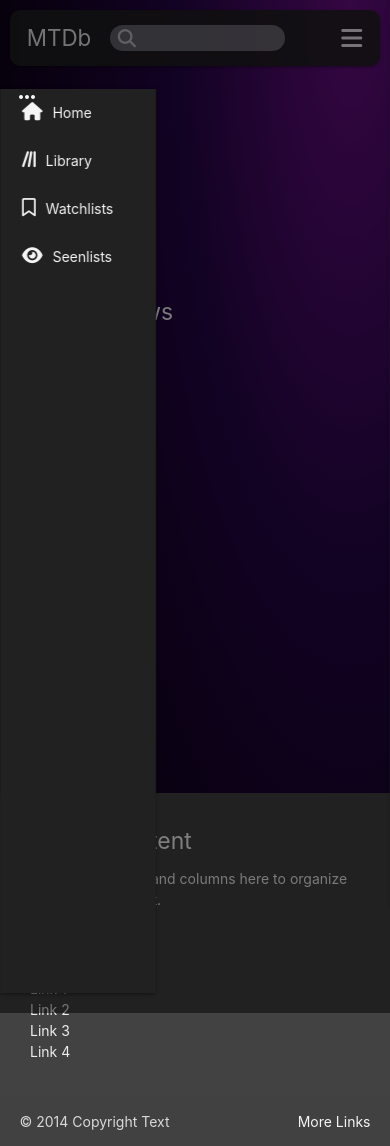
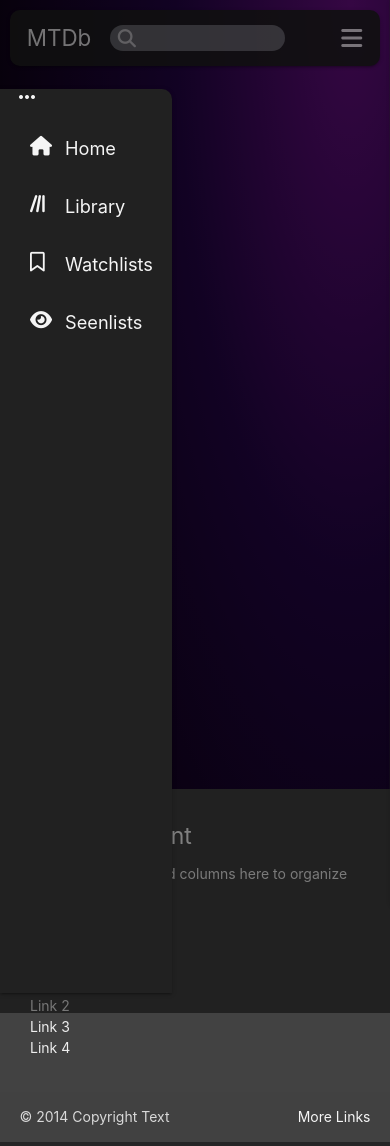
Before and after one commit to dougyb83/MTDb-Movie-Television-Database, a Flask app: page /library/ in a window 390 px wide, after a click on "more_horiz". Run offline with Flask 3, Linux system fonts and the light colour scheme; the visitor is signed in with stand-in values (Sample User, id 1); a database or web service that is not in the repository returns one stand-in record (values such as "Sample title"); data that the repository does not hold is empty; some libraries are stand-ins or nearby versions; grey boxes are pictures that could not be loaded.

Commit message:
Add expanding menu & improve layout of sidenav

```diff
--- a/static/css/style.css
+++ b/static/css/style.css
@@ -60,9 +60,8 @@ nav ul a {
     width: 150px;
 }
 
-.sidenav li>a {
+.side-menu a {
     color: whitesmoke;
-    padding: 0;
 }
 
 ul#nav-menu {
@@ -163,30 +162,56 @@ input#login-password, input#login-username,input#signup-username,input#signup-pa
     color: red;
 }
 
-.side-menu > i {
-    margin: 0 30px;
-}
-
 .menu-item {
     display: flex;
     flex-direction: row;
     justify-content: left;
+    margin: 20px 0;
+}
+
+.sub-menu-item {
+    display: flex;
+    flex-direction: row;
+    justify-content: left;
+    margin: 20px 20px;
 }
 
 .menu-item i {
     margin-right: 10px;
-    font-size: 1.3em;
+    font-size: 1.8em;
+    width: 40px;
+}
+
+.list-item {
+    font-size: 1.5em;
+    width: max-content;
 }
 
 .sub-menu {
+    /* display: none; */
+    position: relative;
+    right: 100px;
+    top: 30px;
+    margin: 25px 0;
+}
+
+.hide {
     display: none;
 }
 
+.show {
+    display: block;
+}
+
+.menu-item-text {
+    width: 50px;
+}
 
 /* library page */
 .sidenav.sidenav-fixed {
+    border-radius: 0 10px 0 0;
     margin-top: 89px;
-    width: 15vw;
+    width: 20vw;
     padding: 30px 45px ;
 }
 
@@ -414,6 +439,10 @@ textarea::placeholder {
     .auth-form .input-field i {
         left: 0;
     }
+
+    .sidenav.sidenav-fixed {
+        width: 16vw;
+    }
 }
 
 @media only screen and (max-width: 1440px) {
@@ -426,6 +455,10 @@ textarea::placeholder {
 
     .main-content {
         left: 305px;
+    }
+
+    .sidenav.sidenav-fixed {
+        width: 18vw;
     }
 }
 
@@ -482,10 +515,6 @@ textarea::placeholder {
         font-size: 3rem;
     }
 
-    .library-content, .list-content {
-        margin-left: 175px;
-    }
-
     .card-poster {
         margin: 46px 0 12px;
     }
@@ -504,8 +533,8 @@ textarea::placeholder {
     }
 
     .sidenav.sidenav-fixed {
-        width: 15vw;
-        padding: 0 22px;
+        width: 22vw;
+        padding: 25px 35px;
     }
 
     .button-container button,
@@ -532,12 +561,8 @@ textarea::placeholder {
         font-size: 20px;
     }
 
-    .side-menu a {
-        color: whitesmoke;
-    }
-
     .sidenav.sidenav-fixed {
-        width: 25vw;
+        width: 27vw;
     }
 
     .search-bar {
@@ -573,7 +598,8 @@ textarea::placeholder {
     }
 
     .library-content, .list-content {
-        margin-left: 20px;
+        width: 90vw;
+        margin: 0 auto;
     }
 
     .poster img {
@@ -587,6 +613,27 @@ textarea::placeholder {
 
     .feature-container-search {
         height: 540px;
+    }
+
+    .menu-item i {
+        font-size: 1.4em;
+        width: 25px;
+    }
+
+    .list-item {
+        font-size: 1.3em;
+    }
+
+    .menu-item {
+        margin: 10px 0;
+    }
+
+    .side-menu ul {
+        margin-top: 20px;
+    }
+
+    .sub-menu-item {
+        margin: 0 40px;
     }
 }
 
@@ -604,7 +651,8 @@ textarea::placeholder {
     }
 
     .sidenav.sidenav-fixed {
-        width: 40vw;
+        width: 44vw;
+        padding: 25px 30px;
     }
 
     .fa-magnifying-glass {
@@ -716,6 +764,10 @@ textarea::placeholder {
     .rating > h6 {
         font-size: 15px;
     }
+
+    .sub-menu-item {
+        margin: 0 30px;
+    }
 }
 
 @media only screen and (max-width: 375px) {
@@ -724,7 +776,7 @@ textarea::placeholder {
     }
 
     .sidenav.sidenav-fixed {
-        width: 45vw;
+        width: 50vw;
     }
 
     nav .input-field {
@@ -758,4 +810,24 @@ textarea::placeholder {
     .feature-container-library {
         height: 310px;
     }
+
+    .menu-item i {
+        font-size: 1.2em;
+        width: 22px;
+    }
+
+    .list-item {
+        font-size: 1.1em;
+    }
+
+    .menu-item {
+        margin: 0 0;
+    }
+
+    .side-menu ul {
+        margin-top: 10px;
+    }
+
+
+
 }
--- a/static/js/script.js
+++ b/static/js/script.js
@@ -6,13 +6,6 @@ $(document).ready(function(){
   // initialise and set position for side navs
   $('#nav-menu').sidenav({edge: "right"});
   $('#slide-out').sidenav({edge: "left"});
-  // if (document.getElementById("genres")) {
-  //     let genres = document.getElementById("genres").textContent
-  //     let genreElement = document.getElementsByClassName("genre-input")
-  //     for (let element of genreElement) {
-  //       element.setAttribute("value", genres)
-  //     }
-  // }
   // open log-in modal when navbar log in clicked
   $(".log-in-button").click(function () {
       $(".log-in-modal").modal("open");
@@ -63,6 +56,21 @@ $(document).ready(function(){
     document.getElementById("star" + rating.toString()).setAttribute("checked", "checked");
   }
 });
+// hide the sublists and show them when clicked
+$(".watchlists").addClass("hide");
+$("#watchlists>a").click(function () {
+  $(".watchlists").toggleClass("hide")
+  $(".watchlists").toggleClass("show")
+});
+// hide the sublists and show them when clicked
+$(".seenlists").addClass("hide");
+$("#seenlists>a").click(function () {
+  $(".seenlists").toggleClass("hide")
+  $(".seenlists").toggleClass("show")
+});
+
+
+
 
 
 
--- a/templates/library.html
+++ b/templates/library.html
@@ -1,54 +1,59 @@
 {% extends "base.html" %}
 {% block content %}
+
 
     <div class="side-menu">
         <ul id="slide-out" class="sidenav sidenav-fixed grey darken-4 white-text">
             <li>
                 <div class="menu-item">
                     <a href="{{ url_for('home') }}"><i class="fa-solid fa-house"></i></a>
-                    <a href="{{ url_for('home') }}">Home</i></a>
+                    <a href="{{ url_for('home') }}" class="list-item">Home</i></a>
                 </div>
             </li>
             <li>
                 <div class="menu-item">
                     <a href="{{ url_for('library') }}"><i class="fa-solid fa-lines-leaning"></i></a>
-                    <a href="{{ url_for('library') }}">Library</a>
+                    <a href="{{ url_for('library') }}" class="list-item">Library</a>
                 </div>
             </li>
             <li>
-                <div class="menu-item">
-                    <a href=""><i class="fa-regular fa-bookmark"></i></a>
-                    <a href="">Watchlists</a>
-                    <div class="sub-menu">
-                        <ul>
+                <div class="menu-item" id="watchlists">
+                    <a href="#"><i class="fa-regular fa-bookmark"></i></a>
+                    <a href="#" class="list-item menu-item-text">Watchlists</a>
+                    <ul class="sub-menu watchlists">
                         <li>
+                            <div class="sub-menu-item">
                                 <a href="{{ url_for('view_watchlist', media_type='movie') }}"><i class="fa-solid fa-film"></i></a>
-                                <a href="{{ url_for('view_watchlist', media_type='movie') }}">Films</a>
+                                <a href="{{ url_for('view_watchlist', media_type='movie') }}" class="list-item">Films</a>
+                            </div>
                         </li>
                         <li>
+                            <div class="sub-menu-item">
                                 <a href="{{ url_for('view_watchlist', media_type='tv') }}"><i class="fa-solid fa-tv"></i></a>
-                                <a href="{{ url_for('view_watchlist', media_type='tv') }}">TV Shows</a>
+                                <a href="{{ url_for('view_watchlist', media_type='tv') }}" class="list-item">TV Shows</a>
+                            </div>
                         </li>
                     </ul>
                 </div>
+            </li>
+            <li>
+                <div class="menu-item" id="seenlists">
+                    <a href="#"><i class="fa-solid fa-eye"></i></a>
+                    <a href="#" class="list-item menu-item-text">Seenlists</a>
+                    <ul class="sub-menu seenlists">
+                        <li>
+                            <div class="sub-menu-item">
+                                <a href="{{ url_for('view_seenlist', media_type='movie') }}"><i class="fa-solid fa-film"></i></a>
+                                <a href="{{ url_for('view_seenlist', media_type='movie') }}" class="list-item">Films</a>
                             </div>
                         </li>
                         <li>
-                <div class="menu-item">
-                    <a href=""><i class="fa-solid fa-eye"></i></a>
-                    <a href="">Seenlists</a>
-                    <div class="sub-menu">
-                        <ul>
-                            <li>
-                                <a href="{{ url_for('view_seenlist', media_type='movie') }}"><i class="fa-solid fa-film"></i></a>
-                                <a href="{{ url_for('view_seenlist', media_type='movie') }}">Films</a>
-                            </li>
-                            <li>
+                            <div class="sub-menu-item">
                                 <a href="{{ url_for('view_seenlist', media_type='tv') }}"><i class="fa-solid fa-tv"></i></a>
-                                <a href="{{ url_for('view_seenlist', media_type='tv') }}">TV Shows</a>
+                                <a href="{{ url_for('view_seenlist', media_type='tv') }}" class="list-item">TV Shows</a>
+                            </div>
                         </li>
                     </ul>
-                    </div>
                 </div>
             </li>
         </ul>
```
Also changed, not shown: templates/feature-details.html (+26 -21 lines), templates/list.html (+26 -21 lines), templates/search-result.html (+25 -21 lines). Lines whose indentation alone changed are shown as unchanged.
